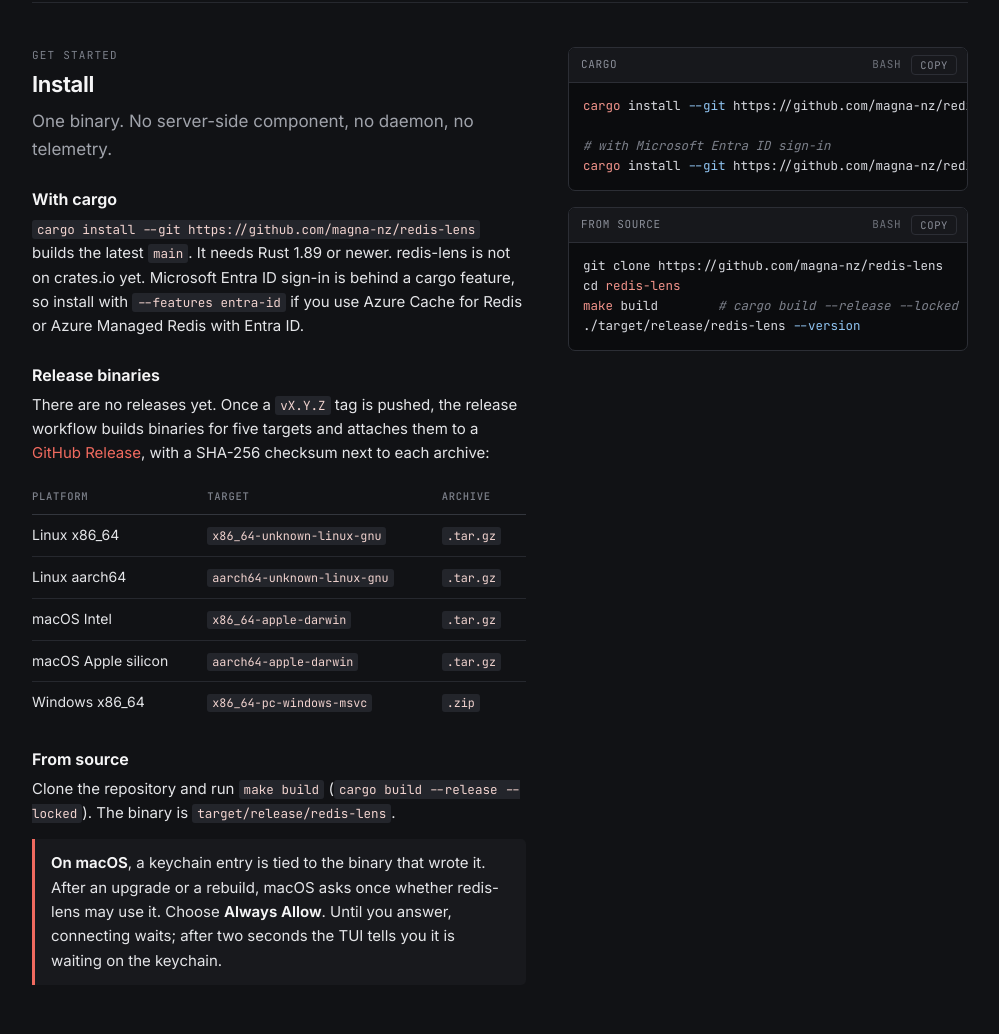
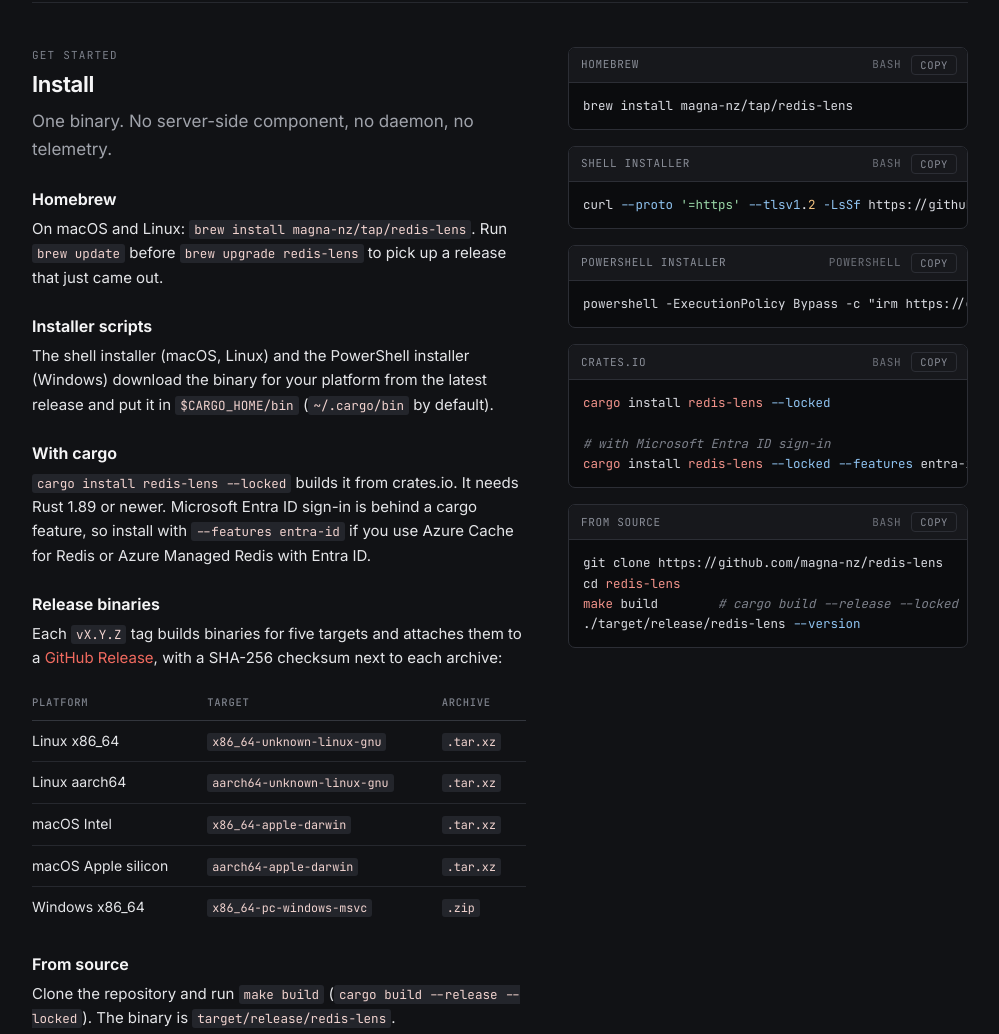
Before and after one commit to magna-nz/redis-lens, a plain HTML site: page docs/index.html in a window 1280 px wide. Shown: the part 1599-2633 px from the top of the page, without its empty margins (272-1271 px from the left). Drawn offline with Linux system fonts and the light colour scheme.

Commit message:
README and docs site: release install commands, MIT
Homebrew, the shell and PowerShell installers, cargo install redis-lens
and GitHub Releases binaries. The crates.io badge and top-bar link are
back (markup from before f1135d5). Archives are .tar.xz, as dist builds
them. The CI example installs with cargo install redis-lens --locked.

Co-Authored-By: Claude Opus 5.5 <noreply@anthropic.com>

```diff
--- a/docs/index.html
+++ b/docs/index.html
@@ -21,6 +21,7 @@
 <span class="sub">Redis and Valkey in the terminal</span>
 <span class="spacer"></span>
 <button class="nav-toggle" type="button" aria-expanded="false" aria-controls="nav">Sections</button>
+<a class="toplink crate" href="https://crates.io/crates/redis-lens" target="_blank" rel="noopener">crates.io</a>
 <a class="toplink" href="https://github.com/magna-nz/redis-lens" target="_blank" rel="noopener">GitHub</a>
 </header>
 <div class="layout">
@@ -119,7 +120,7 @@
 <div class="eyebrow">Overview</div>
 <h1>redis-lens</h1>
 <p class="lede">redis-lens lists your keys and shows their values, finds the keys and key patterns that use the most memory, and shows live server stats, connected clients, the slow log and Pub/Sub messages. You can also run commands and edit keys from it.</p>
-<div class="badges"><span>Redis 6.2 and later</span><span>Valkey 8</span><span>standalone, cluster, Sentinel</span><span>macOS · Linux · Windows</span><span>MIT or Apache-2.0</span></div>
+<div class="badges"><span>Redis 6.2 and later</span><span>Valkey 8</span><span>standalone, cluster, Sentinel</span><span>macOS · Linux · Windows</span><span>MIT</span></div>
 <p>To see what uses the memory, press <kbd>r</kbd>. redis-lens samples the keys with <code>SCAN</code>, groups them into patterns such as <code>user:{id}:cart</code>, and lists each pattern's key count, memory, average size and how many keys have no TTL. A pattern that looks wrong, such as keys that never expire or one very large list, is marked <code>▲</code> with the reason.</p>
 <p>To find a key, press <kbd>ctrl-f</kbd> on any screen and type part of its name or a pattern. Other screens show the server (stats, clients, the slow log, <code>MONITOR</code>), streams and consumer groups, Pub/Sub, Search indexes, and a <code>:</code> command line. Snapshots, diffs, trends and <code>--check</code> rules run the same analysis from cron or CI.</p>
 <h3>Why it is safe on production</h3>
@@ -133,8 +134,8 @@
 <figure><img class="gif" src="demo.gif" alt="redis-lens opening the demo Redis, analyzing the keys, browsing the key patterns and their verdicts, opening a pattern's keys and a value, then the Analyze and Server panels" loading="lazy"><figcaption>The demo keyspace from <code>make demo</code>. Every screen below is drawn from the app's own snapshot tests.</figcaption></figure>
 </div>
 <div class="rail">
-<div class="codeblock"><div class="cb-head"><span class="cb-title">install</span><span class="cb-lang">bash</span></div><pre><code class="language-bash">cargo install --git https://github.com/magna-nz/redis-lens</code></pre></div>
-<p class="rail-note">Or build from a clone. See <a href="#install">Install</a>.</p>
+<div class="codeblock"><div class="cb-head"><span class="cb-title">install</span><span class="cb-lang">bash</span></div><pre><code class="language-bash">brew install magna-nz/tap/redis-lens</code></pre></div>
+<p class="rail-note">Or <code>cargo install redis-lens</code>, an installer script, or a binary from <a href="https://github.com/magna-nz/redis-lens/releases" target="_blank" rel="noopener">GitHub Releases</a>. See <a href="#install">Install</a>.</p>
 <div class="codeblock"><div class="cb-head"><span class="cb-title">first run</span><span class="cb-lang">bash</span></div><pre><code class="language-bash"># save a connection; the password goes to the OS keychain
 redis-lens conn add staging \
   --url redis://lens-ro@staging.internal:6379 \
@@ -159,15 +160,19 @@ queue:emails             1    612M    100% ▲</code></pre></div>
 <div class="eyebrow">Get started</div>
 <h2>Install <a class="anchor" href="#install" aria-label="Link to this section">#</a></h2>
 <p class="lede">One binary. No server-side component, no daemon, no telemetry.</p>
+<h3>Homebrew</h3>
+<p>On macOS and Linux: <code>brew install magna-nz/tap/redis-lens</code>. Run <code>brew update</code> before <code>brew upgrade redis-lens</code> to pick up a release that just came out.</p>
+<h3>Installer scripts</h3>
+<p>The shell installer (macOS, Linux) and the PowerShell installer (Windows) download the binary for your platform from the latest release and put it in <code>$CARGO_HOME/bin</code> (<code>~/.cargo/bin</code> by default).</p>
 <h3>With cargo</h3>
-<p><code>cargo install --git https://github.com/magna-nz/redis-lens</code> builds the latest <code>main</code>. It needs Rust 1.89 or newer. redis-lens is not on crates.io yet. Microsoft Entra ID sign-in is behind a cargo feature, so install with <code>--features entra-id</code> if you use Azure Cache for Redis or Azure Managed Redis with Entra ID.</p>
+<p><code>cargo install redis-lens --locked</code> builds it from crates.io. It needs Rust 1.89 or newer. Microsoft Entra ID sign-in is behind a cargo feature, so install with <code>--features entra-id</code> if you use Azure Cache for Redis or Azure Managed Redis with Entra ID.</p>
 <h3>Release binaries</h3>
-<p>There are no releases yet. Once a <code>vX.Y.Z</code> tag is pushed, the release workflow builds binaries for five targets and attaches them to a <a href="https://github.com/magna-nz/redis-lens/releases" target="_blank" rel="noopener">GitHub Release</a>, with a SHA-256 checksum next to each archive:</p>
+<p>Each <code>vX.Y.Z</code> tag builds binaries for five targets and attaches them to a <a href="https://github.com/magna-nz/redis-lens/releases" target="_blank" rel="noopener">GitHub Release</a>, with a SHA-256 checksum next to each archive:</p>
 <div class="table-wrap"><table><thead><tr><th>Platform</th><th>Target</th><th>Archive</th></tr></thead><tbody>
-<tr><td>Linux x86_64</td><td><code>x86_64-unknown-linux-gnu</code></td><td><code>.tar.gz</code></td></tr>
-<tr><td>Linux aarch64</td><td><code>aarch64-unknown-linux-gnu</code></td><td><code>.tar.gz</code></td></tr>
-<tr><td>macOS Intel</td><td><code>x86_64-apple-darwin</code></td><td><code>.tar.gz</code></td></tr>
-<tr><td>macOS Apple silicon</td><td><code>aarch64-apple-darwin</code></td><td><code>.tar.gz</code></td></tr>
+<tr><td>Linux x86_64</td><td><code>x86_64-unknown-linux-gnu</code></td><td><code>.tar.xz</code></td></tr>
+<tr><td>Linux aarch64</td><td><code>aarch64-unknown-linux-gnu</code></td><td><code>.tar.xz</code></td></tr>
+<tr><td>macOS Intel</td><td><code>x86_64-apple-darwin</code></td><td><code>.tar.xz</code></td></tr>
+<tr><td>macOS Apple silicon</td><td><code>aarch64-apple-darwin</code></td><td><code>.tar.xz</code></td></tr>
 <tr><td>Windows x86_64</td><td><code>x86_64-pc-windows-msvc</code></td><td><code>.zip</code></td></tr>
 </tbody></table></div>
 <h3>From source</h3>
@@ -175,10 +180,13 @@ queue:emails             1    612M    100% ▲</code></pre></div>
 <div class="note"><p><strong>On macOS</strong>, a keychain entry is tied to the binary that wrote it. After an upgrade or a rebuild, macOS asks once whether redis-lens may use it. Choose <strong>Always Allow</strong>. Until you answer, connecting waits; after two seconds the TUI tells you it is waiting on the keychain.</p></div>
 </div>
 <div class="rail">
-<div class="codeblock"><div class="cb-head"><span class="cb-title">cargo</span><span class="cb-lang">bash</span></div><pre><code class="language-bash">cargo install --git https://github.com/magna-nz/redis-lens
+<div class="codeblock"><div class="cb-head"><span class="cb-title">homebrew</span><span class="cb-lang">bash</span></div><pre><code class="language-bash">brew install magna-nz/tap/redis-lens</code></pre></div>
+<div class="codeblock"><div class="cb-head"><span class="cb-title">shell installer</span><span class="cb-lang">bash</span></div><pre><code class="language-bash">curl --proto '=https' --tlsv1.2 -LsSf https://github.com/magna-nz/redis-lens/releases/latest/download/redis-lens-installer.sh | sh</code></pre></div>
+<div class="codeblock"><div class="cb-head"><span class="cb-title">powershell installer</span><span class="cb-lang">powershell</span></div><pre><code class="language-powershell">powershell -ExecutionPolicy Bypass -c "irm https://github.com/magna-nz/redis-lens/releases/latest/download/redis-lens-installer.ps1 | iex"</code></pre></div>
+<div class="codeblock"><div class="cb-head"><span class="cb-title">crates.io</span><span class="cb-lang">bash</span></div><pre><code class="language-bash">cargo install redis-lens --locked
 
 # with Microsoft Entra ID sign-in
-cargo install --git https://github.com/magna-nz/redis-lens --features entra-id</code></pre></div>
+cargo install redis-lens --locked --features entra-id</code></pre></div>
 <div class="codeblock"><div class="cb-head"><span class="cb-title">from source</span><span class="cb-lang">bash</span></div><pre><code class="language-bash">git clone https://github.com/magna-nz/redis-lens
 cd redis-lens
 make build        # cargo build --release --locked
@@ -1255,7 +1263,7 @@ redis-lens conn add aws-prod \
 <p>For Azure Cache for Redis and Azure Managed Redis, install with the <code>entra-id</code> feature and pass <code>--entra</code>. It uses the developer-tools credential chain, so run <code>az login</code> first. Managed identity and workload identity are not covered yet; a token command works meanwhile. Azure hosts (<code>*.redis.cache.windows.net</code>, <code>*.redis.azure.net</code>) are recognised and the environment is guessed from the host name.</p>
 </div>
 <div class="rail">
-<div class="codeblock"><div class="cb-head"><span class="cb-title">entra</span><span class="cb-lang">bash</span></div><pre><code class="language-bash">cargo install --git https://github.com/magna-nz/redis-lens --features entra-id
+<div class="codeblock"><div class="cb-head"><span class="cb-title">entra</span><span class="cb-lang">bash</span></div><pre><code class="language-bash">cargo install redis-lens --features entra-id
 az login
 redis-lens conn add azure-cache \
   --url rediss://my-cache.redis.azure.net:10000 --env prod --entra</code></pre></div>
@@ -1830,7 +1838,7 @@ min_keys = 100</code></pre></div>
     runs-on: ubuntu-latest
     steps:
       - name: Install redis-lens
-        run: cargo install --git https://github.com/magna-nz/redis-lens --locked
+        run: cargo install redis-lens --locked
       - name: Gate the deploy
         # 0 pass, 1 a rule failed, 2 the scan itself broke
         run: |
@@ -2017,7 +2025,7 @@ make help       # the full list</code></pre></div></div>
 </section>
 
 <footer class="site-foot">
-<p>redis-lens is licensed under either of the Apache License 2.0 or the MIT license, at your option. Source, issues and the README live at
+<p>redis-lens is licensed under the MIT license. Source, issues and the README live at
 <a href="https://github.com/magna-nz/redis-lens" target="_blank" rel="noopener">github.com/magna-nz/redis-lens</a>.</p>
 </footer>
 </div>
--- a/docs/site.css
+++ b/docs/site.css
@@ -524,7 +524,7 @@ pre.term .badge-w { background: var(--t-warn); color: #1a1205; font-weight: 600;
 @media (max-width: 900px) {
   :root { --nav-col: 0px; --code-col: 0px; }
   .layout { display: block; }
-  .topbar .sub { display: none; }
+  .topbar .sub, .topbar .toplink.crate { display: none; }
   .sidebar {
     position: static;
     max-height: none;
```
Also changed, not shown: 1 other file.
